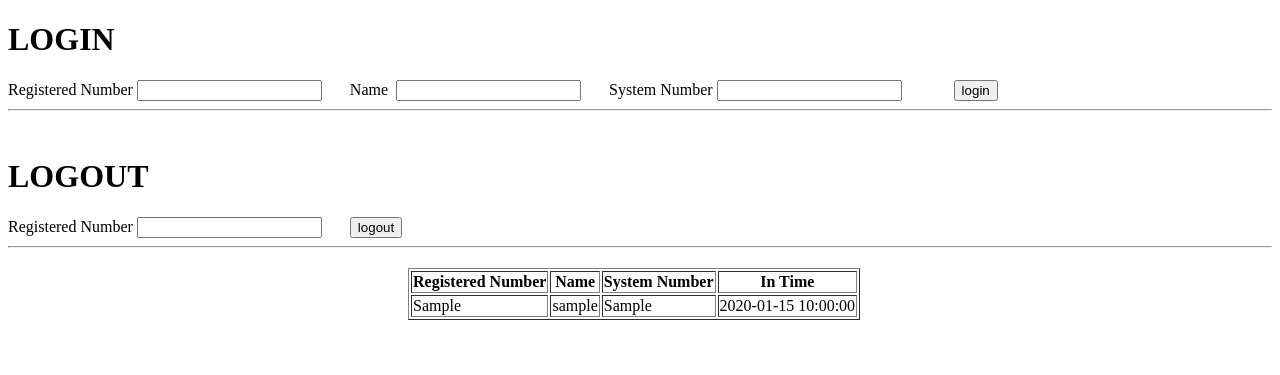
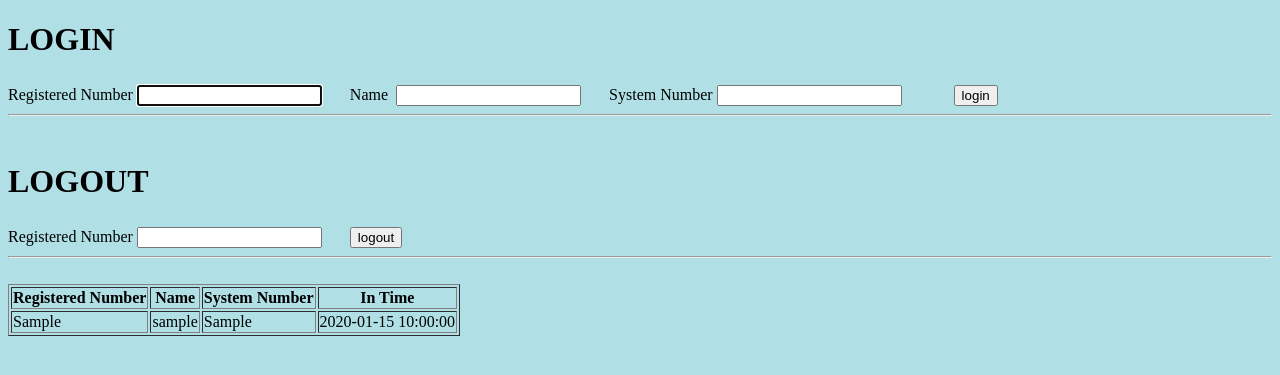
Before and after one commit to AbhiramNagam/linux_env, a PHP site: page / in a window 1280 px wide. Shown: the top 375 px of the page. Run offline with PHP 8.4, Linux system fonts and the light colour scheme; tables that the repository leaves empty or names only in its code hold one stand-in row (values such as "Sample post").

Commit message:
small_changes

```diff
--- a/lii_login/index.php
+++ b/lii_login/index.php
@@ -15,13 +15,13 @@
 	<form method="post" action="connector.php">
 		<h1>LOGIN</h1>
 		<label for ="reg_input">Registered Number</label>
-		<input autocomplete="off" type="text" name="reg_input">&nbsp;&nbsp;&nbsp;&nbsp;&nbsp;&nbsp;
+		<input autocomplete="off" type="text" name="reg_input" autofocus required>&nbsp;&nbsp;&nbsp;&nbsp;&nbsp;&nbsp;
 
 		<label for ="user_name">Name&nbsp;</label>
-		<input autocomplete="off" type="text" name="user_name">&nbsp;&nbsp;&nbsp;&nbsp;&nbsp;&nbsp;
+		<input autocomplete="off" type="text" name="user_name" required>&nbsp;&nbsp;&nbsp;&nbsp;&nbsp;&nbsp;
 
 		<label for = "sys_num">System Number</label>
-		<input autocomplete="off" type="number" name="sys_num">&nbsp;&nbsp;&nbsp;&nbsp;&nbsp;&nbsp;&nbsp;&nbsp;&nbsp;&nbsp;&nbsp;&nbsp;
+		<input autocomplete="off" type="number" name="sys_num" required>&nbsp;&nbsp;&nbsp;&nbsp;&nbsp;&nbsp;&nbsp;&nbsp;&nbsp;&nbsp;&nbsp;&nbsp;
 
 		<button type="submit" name="submit">login</button>
 	</form>
@@ -31,9 +31,10 @@
 
 		<h1>LOGOUT</h1>
 		<label for ="reg_input">Registered Number</label>
-		<input autocomplete="off" type="text" name="reg_input">&nbsp;&nbsp;&nbsp;&nbsp;&nbsp;&nbsp;
+		<input autocomplete="off" type="text" name="reg_input" required>&nbsp;&nbsp;&nbsp;&nbsp;&nbsp;&nbsp;
 		<button type="submit" name="submit">logout</button>
 		<hr>
+		<br>
 	</form>
 	</div>
 	<div class="show_data">
--- a/lii_login/style.css
+++ b/lii_login/style.css
@@ -1,3 +1,10 @@
 .show_data{
-	margin: 20px 20px 0 25em;
+	/* margin: 20px 20px 0 25em; */
+	margin: 0 auto;
 }
+body{
+	background-color: powderblue;
+}
+input{
+	margin-top: 5px;
+}
```
